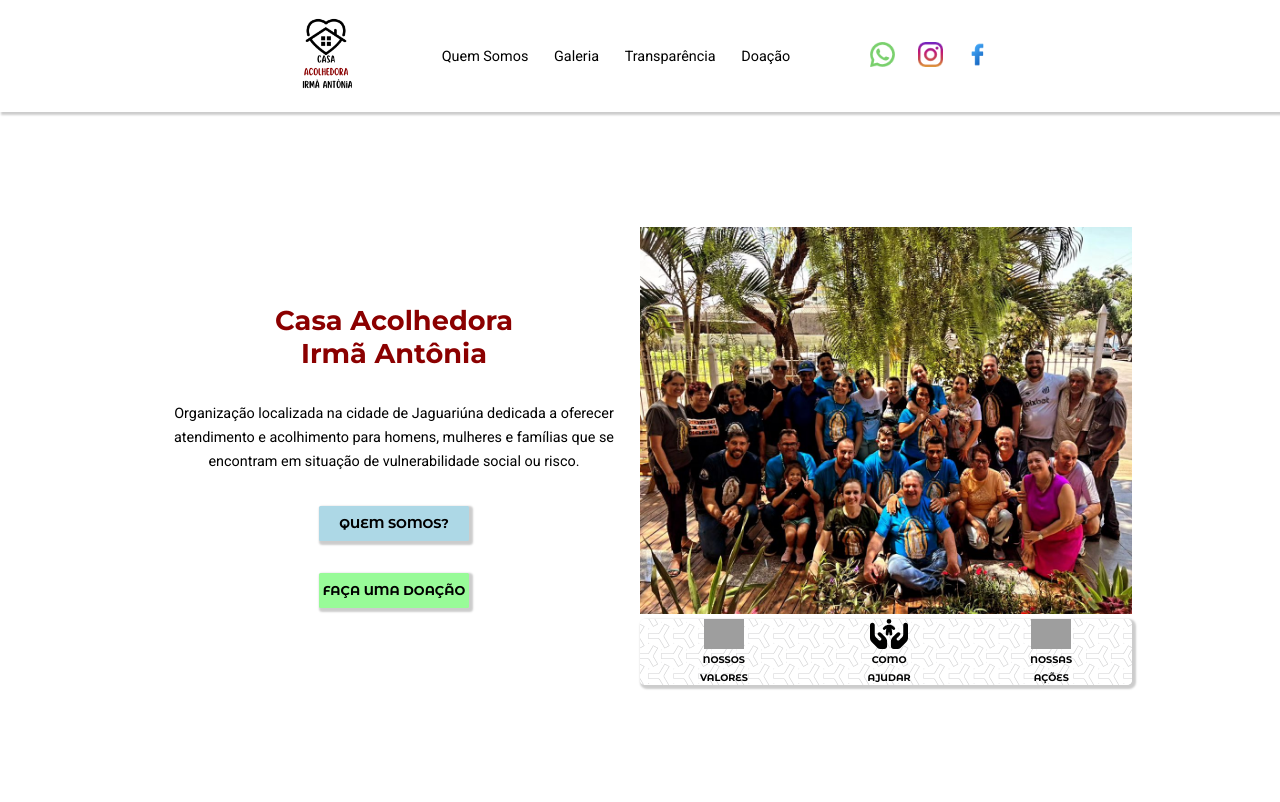
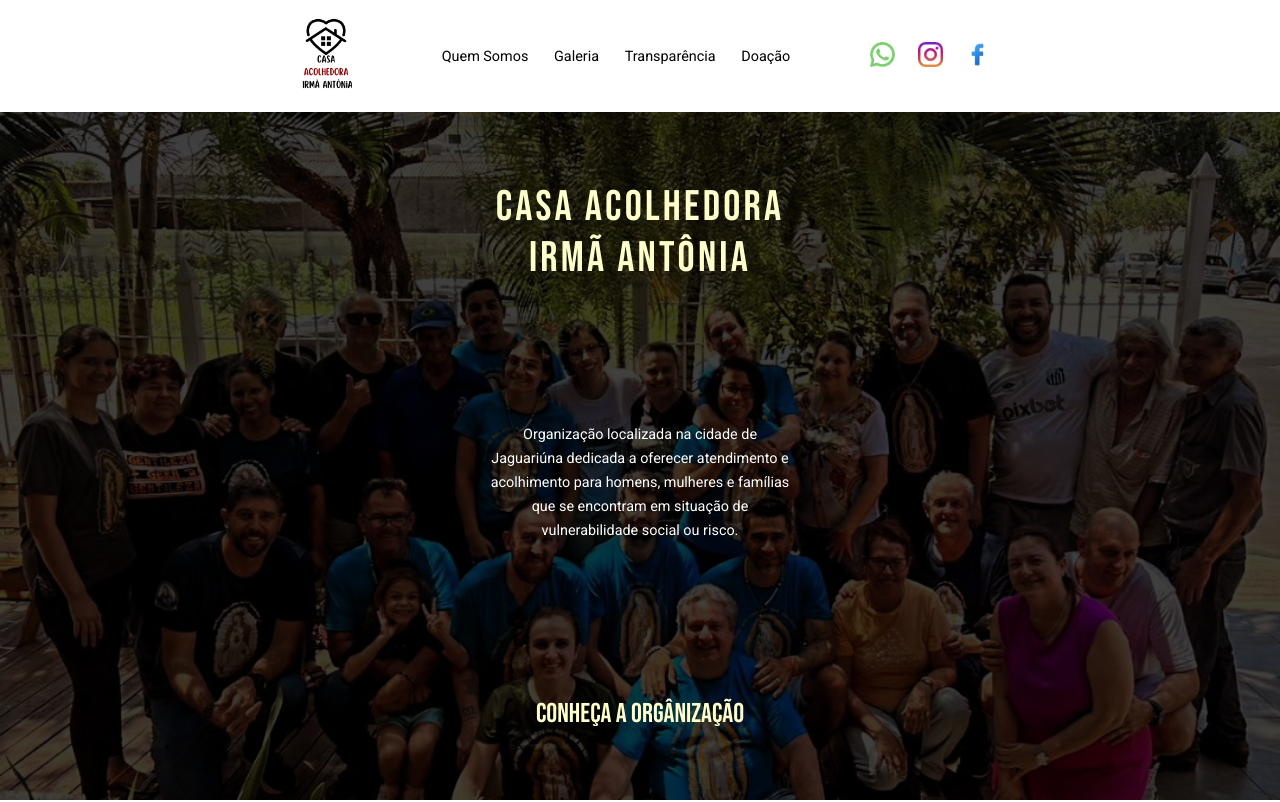
Before and after one commit to MiichaelJose/casa-acolhedoura-irma-antonia, a React (Vite) app: page / in a window 1280 px wide. Shown: the top 802 px of the page. Built offline with nearby package versions, Linux system fonts and the light colour scheme; grey boxes are pictures that could not be loaded.

Commit message:
alt home

```diff
--- a/src/pages/home/index.tsx
+++ b/src/pages/home/index.tsx
@@ -17,52 +17,18 @@ export default function Inicio() {
     return (
         <>
             <Header />
-            <Main className="secao-padrao">
-                <div className="introducao-sobre">
+            <Main>
+                <div className="filter">
                     <h1>
-                        Casa Acolhedora <br /> Irmã Antônia
+                        Casa acolhedora <br /> irmã Antônia
                     </h1>
-
                     <p>
                         Organização localizada na cidade de Jaguariúna dedicada
                         a oferecer atendimento e acolhimento para homens,
                         mulheres e famílias que se encontram em situação de
                         vulnerabilidade social ou risco.
                     </p>
-
-                    <div>
-                        <Button link="/quem-somos" color={"#ADD8E6"}>
-                            QUEM SOMOS?
-                        </Button>
-                        <Button link="/doacao" color={"#98FB98"}>
-                            FAÇA UMA DOAÇÃO
-                        </Button>
-                    </div>
-                </div>
-
-                <div className="imagem-valores">
-                    <img src={imagemEquipe} alt="" />
-
-                    <section>
-                        <div>
-                            <img src={iconeBandeira} alt="" />
-                            <span>
-                                NOSSOS <br /> VALORES
-                            </span>
-                        </div>
-                        <div>
-                            <img src={iconeMao} alt="" />
-                            <span>
-                                COMO <br /> AJUDAR
-                            </span>
-                        </div>
-                        <div>
-                            <img src={iconeBandeira} alt="" />
-                            <span>
-                                NOSSAS <br /> AÇÕES
-                            </span>
-                        </div>
-                    </section>
+                    <h4>Conheça a orgânização</h4>
                 </div>
             </Main>
             <Section>
--- a/src/pages/home/styles.tsx
+++ b/src/pages/home/styles.tsx
@@ -2,9 +2,48 @@ import styled from "styled-components";
 
 export const Main = styled.main`
     display: flex;
+    width: 100%;
+    height: 86vh;
+
     flex-direction: column;
     justify-content: center;
     align-items: center;
+
+    background-image: url("/galery/equipe.jpg");
+    background-size: cover;
+    background-position: center;
+    background-repeat: no-repeat;
+
+    > div.filter {
+        height: 100%;
+        width: 100%;
+        background-color: rgba(0, 0, 0, 0.75);
+        display: flex;
+        flex-direction: column;
+        justify-content: space-around;
+        > h1 {
+            font-family: "Bebas Neue", sans-serif;
+            font-weight: 400;
+            font-style: normal;
+            color: #ffffcc;
+            text-align: center;
+            letter-spacing: 0.2rem;
+        }
+        > p {
+            text-align: center;
+            width: 300px;
+            color: white;
+            margin-inline: auto;
+        }
+        > h4 {
+            font-family: "Bebas Neue", sans-serif;
+            font-weight: 400;
+            font-style: normal;
+            color: #ffffcc;
+            text-align: center;
+            font-size: 1.7rem;
+        }
+    }
 
     .introducao-sobre {
         width: 100%;
@@ -51,7 +90,7 @@ export const Main = styled.main`
             height: 75px;
             margin-top: 5px;
             border-radius: 5px;
-            background-image: url("/y-so-serious-white.png");
+
             box-shadow: 2px 2px 2px 2px rgba(0, 0, 0, 0.2);
 
             > div {
--- a/src/styles/global.tsx
+++ b/src/styles/global.tsx
@@ -10,8 +10,7 @@ export default createGlobalStyle`
     h1 {
         font-family: "Montserrat", sans-serif;
         font-style: normal;
-        color: #8B0000;
-        font-size: 1.7rem;
+        font-size: 2.67rem;
     }
 
     h2 {
```
